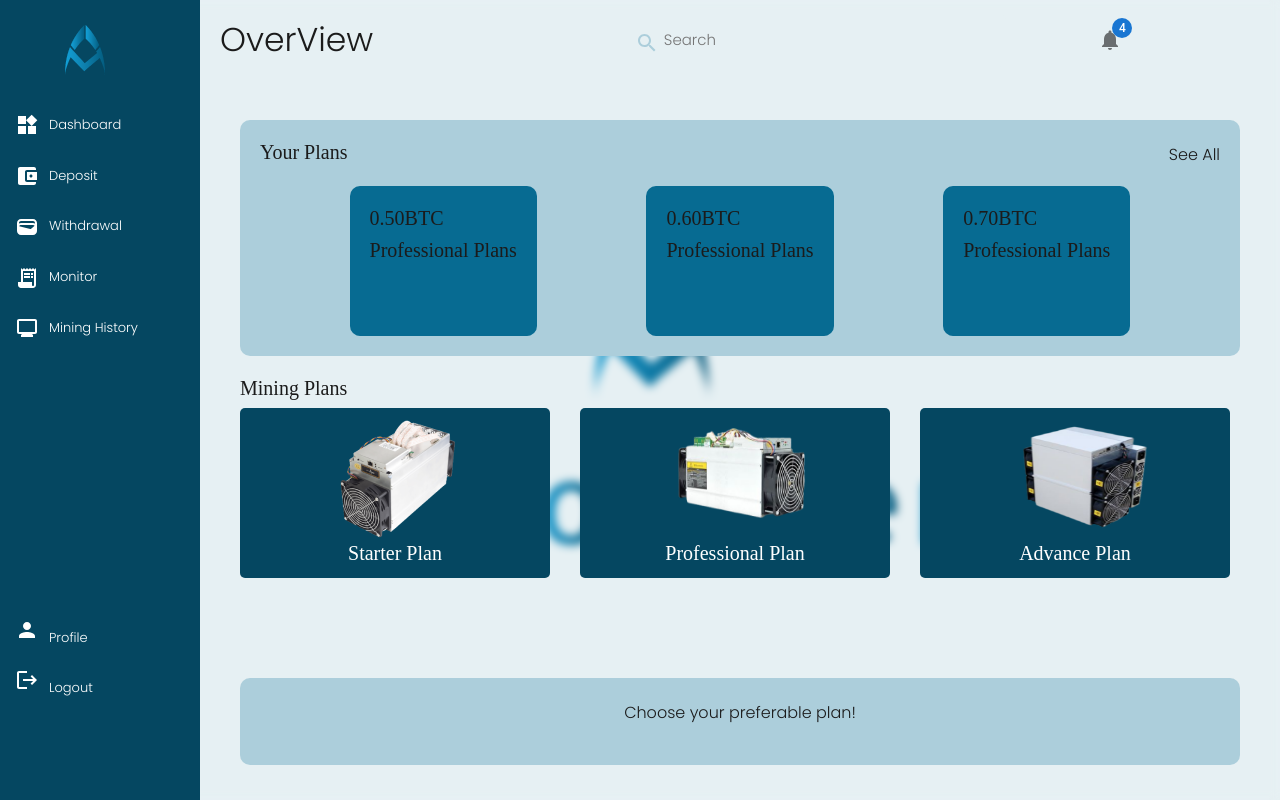
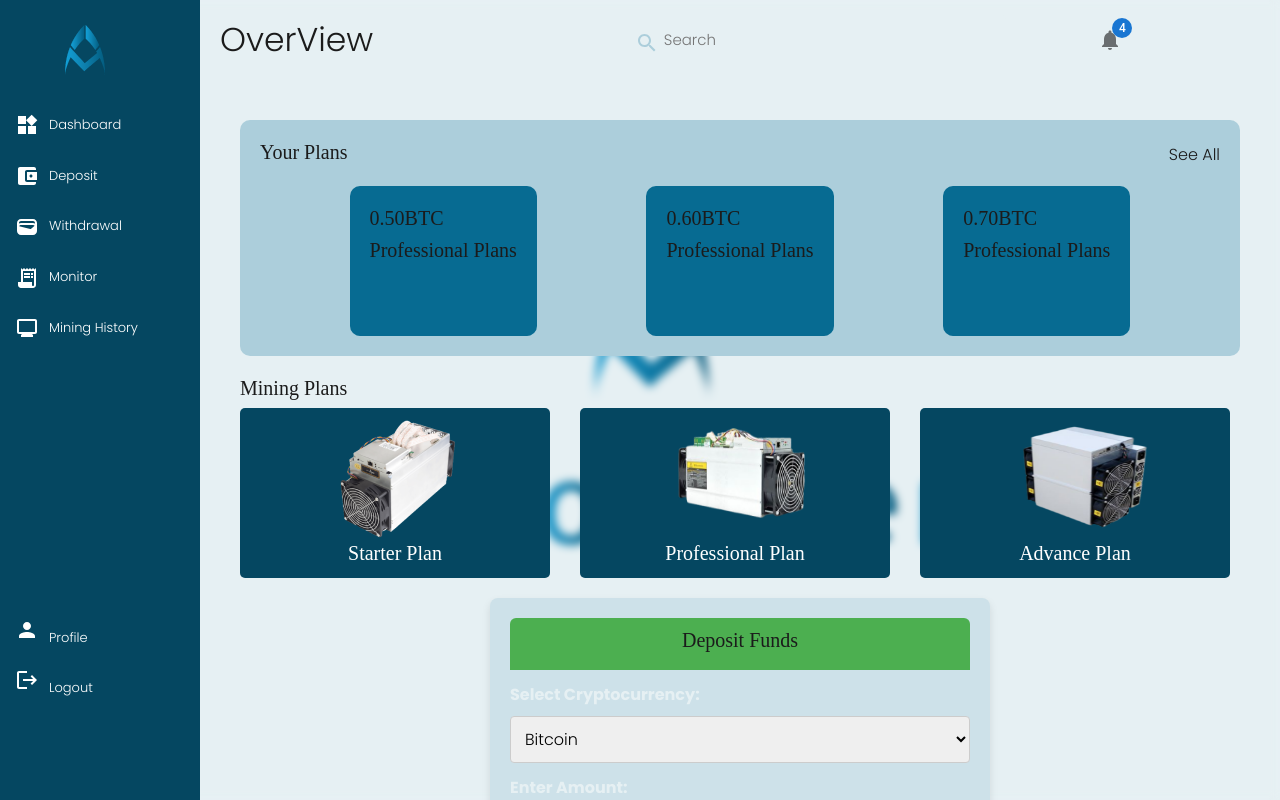
Before and after one commit to Matrixgee/autominers, a React (Create React App) app: page /account/Deposit in a window 1280 px wide. Built offline with nearby package versions, Linux system fonts and the light colour scheme; a web font is replaced by a local one.

Commit message:
finished the deposit part...

```diff
--- a/src/Dashboard/Deposit.js
+++ b/src/Dashboard/Deposit.js
@@ -1,12 +1,27 @@
-import React from "react";
+import React, { useState } from "react";
 import SideNav from "./SideNav";
 import DashboardHeader from "./header";
+import { ContentCopy } from "@mui/icons-material";
 
 import Advance from "./img/advance.png";
 import starter from "./img/starter.png";
 import professional from "./img/professional.png";
 
+const walletAddresses = {
+  Bitcoin: "bc1qxyz...",
+  Ethereum: "0xabc123...",
+  Dogecoin: "Dxyz123...",
+  Solana: "So123abc...",
+};
+
 const Deposit = () => {
+  const [selectedCrypto, setSelectedCrypto] = useState("Bitcoin");
+  const [amount, setAmount] = useState("");
+
+  const copyToClipboard = () => {
+    navigator.clipboard.writeText(walletAddresses[selectedCrypto]);
+  };
+
   return (
     <div className="Dashboard">
       <div className="sidebar">
@@ -28,27 +43,22 @@ const Deposit = () => {
           <div className="BottomContainerList">
             <div className="plansItem">
               <div className="PlanCoinAmount">
-                {" "}
                 <h3>0.50BTC</h3>
               </div>
               <div className="planFooter">
                 <h3>Professional Plans</h3>
               </div>
             </div>
-
             <div className="plansItem">
               <div className="PlanCoinAmount">
-                {" "}
                 <h3>0.60BTC</h3>
               </div>
               <div className="planFooter">
                 <h3>Professional Plans</h3>
               </div>
             </div>
-
             <div className="plansItem">
               <div className="PlanCoinAmount">
-                {" "}
                 <h3>0.70BTC</h3>
               </div>
               <div className="planFooter">
@@ -58,37 +68,60 @@ const Deposit = () => {
           </div>
         </div>
 
-        <div className="">
+        <div>
           <h3>Mining Plans</h3>
           <div className="MiningPlan">
             <div className="MiningPlanCnt">
-              <div className="">
-                <img src={starter} alt="Starter Plan" />
-              </div>
-              <div className="">
-                <h3>Starter Plan</h3>
-              </div>
+              <img src={starter} alt="Starter Plan" />
+              <h3>Starter Plan</h3>
             </div>
             <div className="MiningPlanCnt">
-              <div className="">
-                <img src={professional} alt="Starter Plan" />
-              </div>
-              <div className="">
-                <h3>Professional Plan</h3>
-              </div>
+              <img src={professional} alt="Professional Plan" />
+              <h3>Professional Plan</h3>
             </div>
             <div className="MiningPlanCnt">
-              <div className="">
-                <img src={Advance} alt="Starter Plan" />
-              </div>
-              <div className="">
-                <h3>Advance Plan</h3>
-              </div>
+              <img src={Advance} alt="Advance Plan" />
+              <h3>Advance Plan</h3>
             </div>
           </div>
         </div>
-        <div className="alert-showcase">
-          <p>Choose your preferable plan!</p>
+
+        <div className="DepositForm">
+          <div className="DepositFormHeader">
+            <h3>Deposit Funds</h3>
+          </div>
+
+          <label>Select Cryptocurrency:</label>
+          <select
+            value={selectedCrypto}
+            onChange={(e) => setSelectedCrypto(e.target.value)}
+          >
+            {Object.keys(walletAddresses).map((crypto) => (
+              <option key={crypto} value={crypto}>
+                {crypto}
+              </option>
+            ))}
+          </select>
+
+          <label>Enter Amount:</label>
+          <input
+            type="number"
+            value={amount}
+            onChange={(e) => setAmount(e.target.value)}
+            placeholder="Enter amount"
+          />
+
+          <div className="WalletAddress">
+            <p>Wallet Address for {selectedCrypto}:</p>
+            <span>{walletAddresses[selectedCrypto]}</span>
+            <button className="CopyButton" onClick={copyToClipboard}>
+              <ContentCopy fontSize="small" /> Copy
+            </button>
+          </div>
+
+          <div className='DepositformBtn'>
+            <button>Proceed to Payment</button>
+          </div>
         </div>
       </div>
     </div>
--- a/src/Dashboard/style.css
+++ b/src/Dashboard/style.css
@@ -221,6 +221,86 @@ body::after {
 
 .narrowgroup {
   font-size: 16px;
+}
+
+.DepositForm {
+  width: 100%;
+  max-width: 500px;
+  margin: 20px auto;
+  padding: 20px;
+  background: #cde1e9;
+  border-radius: 8px;
+  box-shadow: 0 4px 8px rgba(0, 0, 0, 0.1);
+}
+
+.DepositFormHeader {
+  width: 100%;
+  padding: 10px;
+  background: #4caf50;
+  color: white;
+  display: flex;
+  align-items: center;
+  justify-content: center;
+  border-radius: 6px 6px 0 0;
+}
+
+label {
+  display: block;
+  margin-top: 10px;
+  font-weight: bold;
+}
+
+select,
+input {
+  width: 100%;
+  padding: 10px;
+  margin-top: 5px;
+  border: 1px solid #ccc;
+  border-radius: 4px;
+}
+
+.DepositformBtn {
+  width: 100%;
+  height: 27%;
+  display: flex;
+  justify-content: center;
+  align-items: center;
+  padding: 10px;
+}
+
+.DepositformBtn button {
+  width: 100%;
+
+  background: #022431;
+  color: white;
+  border: none;
+  border-radius: 4px;
+  cursor: pointer;
+  display: flex;
+  justify-content: center;
+  align-items: center;
+}
+
+.WalletAddress {
+  margin-top: 15px;
+  padding: 10px;
+  background: #f4f4f4;
+  border-radius: 4px;
+  display: flex;
+  justify-content: space-between;
+  align-items: center;
+}
+
+.CopyButton {
+  background: #4caf50;
+  color: white;
+  border: none;
+  padding: 5px 10px;
+  border-radius: 4px;
+  cursor: pointer;
+  display: flex;
+  align-items: center;
+  gap: 5px;
 }
 
 .ProfileStatus {
@@ -526,4 +606,8 @@ td {
   .GroupSearchLoginUser {
     display: none;
   }
+  .WalletAddress {
+    height: 20rem;
+    flex-direction: column;
+  }
 }
```
Also changed, not shown: 42 other files (tests, documents, lock files or other folders).
